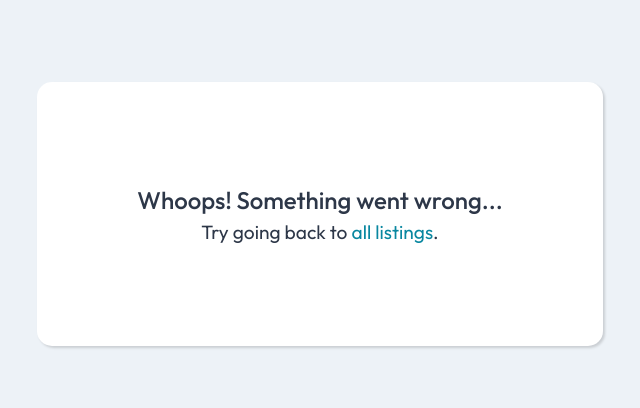
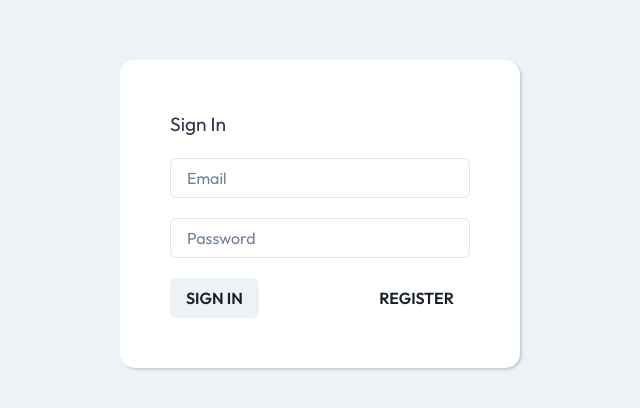
Before and after one commit to Chingoski/night-city, a React (Vite) app: page /auth in a window 1280 px wide. Shown: the part 186-594 px from the top of the page, without its empty margins (320-960 px from the left). Built offline with nearby package versions, Linux system fonts and the light colour scheme.

Commit message:
feat: Added authentication route and components. Added Select menu for locations.

```diff
--- a/package.json
+++ b/package.json
@@ -15,11 +15,14 @@
     "@emotion/react": "^11.11.3",
     "@emotion/styled": "^11.11.0",
     "@reduxjs/toolkit": "^2.0.1",
+    "ajax": "^0.0.4",
+    "axios": "^1.6.3",
     "framer-motion": "^10.16.16",
     "react": "^18.2.0",
     "react-dom": "^18.2.0",
     "react-redux": "^9.0.4",
     "react-router-dom": "^6.21.1",
+    "redux-thunk": "^3.1.0",
     "sass": "^1.69.6"
   },
   "devDependencies": {
--- /dev/null
+++ b/src/components/Auth/SignIn.tsx
@@ -0,0 +1,32 @@
+import { Flex, Input, Button, Text } from "@chakra-ui/react";
+import { Link } from "react-router-dom";
+
+function SignIn() {
+  return (
+    <Flex
+      bg="white"
+      flexDirection="column"
+      justifyContent="center"
+      alignItems="flex-start"
+      w="20%"
+      minW="400px"
+      gap="20px"
+      p="50px"
+      borderRadius="15px"
+      boxShadow="rgba(0, 0, 0, 0.15) 1.95px 1.95px 2.6px"
+    >
+      <Text>Sign In</Text>
+
+      <Input placeholder="Email" type="email" />
+      <Input placeholder="Password" type="password" />
+      <Flex flexDirection="row" justifyContent="space-between" w="100%">
+        <Button textTransform="uppercase">Sign In</Button>
+        <Button textTransform="uppercase" bg="none">
+          <Link to="?mode=register">Register</Link>
+        </Button>
+      </Flex>
+    </Flex>
+  );
+}
+
+export default SignIn;
--- /dev/null
+++ b/src/components/Auth/SignUp.tsx
@@ -0,0 +1,36 @@
+import { Flex, Input, Button, Text } from "@chakra-ui/react";
+import { Link } from "react-router-dom";
+
+function SignUp() {
+  return (
+    <Flex
+      bg="white"
+      flexDirection="column"
+      justifyContent="center"
+      alignItems="flex-start"
+      w="20%"
+      minW="400px"
+      gap="20px"
+      p="50px"
+      borderRadius="15px"
+      boxShadow="rgba(0, 0, 0, 0.15) 1.95px 1.95px 2.6px"
+    >
+      <Text>Register</Text>
+      <Input placeholder="First Name" />
+      <Input placeholder="Last Name" />
+
+      <Input placeholder="Email" type="email" />
+      <Input placeholder="Password" type="password" />
+      <Input placeholder="Confirm password" type="password" />
+
+      <Flex flexDirection="row" justifyContent="space-between" w="100%">
+        <Button textTransform="uppercase">Register</Button>
+        <Button textTransform="uppercase" bg="none">
+          <Link to="?mode=signin">Sign In</Link>
+        </Button>
+      </Flex>
+    </Flex>
+  );
+}
+
+export default SignUp;
--- a/src/components/Home/Home.tsx
+++ b/src/components/Home/Home.tsx
@@ -1,5 +1,13 @@
+import { Flex } from "@chakra-ui/react";
+import TopMenu from "../TopMenu/TopMenu";
+
 function Home() {
-  return <div>Home</div>;
+  return (
+    <Flex flexDirection="column" w="100%">
+      <TopMenu />
+      <Flex>list of all listings</Flex>
+    </Flex>
+  );
 }
 
 export default Home;
--- /dev/null
+++ b/src/components/TopMenu/TopMenu.tsx
@@ -0,0 +1,25 @@
+import { useLoaderData } from "react-router-dom";
+
+import { cityType } from "../../types/city-types";
+
+import { Flex } from "@chakra-ui/react";
+import { Input, Select } from "@chakra-ui/react";
+
+function TopMenu() {
+  const cities = useLoaderData() as cityType[];
+
+  return (
+    <Flex flexDirection="row" w="100%" p="10px 20px" gap="10px">
+      <Input placeholder="Search listings" w="30%" minW="150px" bg="white" />
+      <Select placeholder="Filter by location" w="15%" minW="180px" bg="white">
+        {cities.map((city) => (
+          <option key={city.id} value={city.name}>
+            {city.name}
+          </option>
+        ))}
+      </Select>
+    </Flex>
+  );
+}
+
+export default TopMenu;
--- /dev/null
+++ b/src/pages/AuthPage/AuthPage.tsx
@@ -0,0 +1,27 @@
+import { Flex } from "@chakra-ui/react";
+import { useSearchParams } from "react-router-dom";
+
+import SignIn from "../../components/Auth/SignIn";
+import SignUp from "../../components/Auth/SignUp";
+
+function AuthPage() {
+  const [searchParams, setSearchParams] = useSearchParams();
+  const isRegister = searchParams.get("mode") === "register";
+  return (
+    <Flex
+      flexDirection="column"
+      w="100%"
+      h="100dvh"
+      bg="gray.100"
+      justifyContent="center"
+      alignItems="center"
+      fontFamily="var(--primary-font)"
+      fontSize="1.2rem"
+      color="gray.700"
+    >
+      {isRegister ? <SignUp /> : <SignIn />}
+    </Flex>
+  );
+}
+
+export default AuthPage;
--- a/src/pages/HomePage.tsx
+++ b/src/pages/HomePage.tsx
@@ -1,3 +1,4 @@
+import axios from "axios";
 import Home from "../components/Home/Home";
 
 function HomePage() {
@@ -5,3 +6,19 @@ function HomePage() {
 }
 
 export default HomePage;
+
+export async function loader() {
+  const response = await axios.get(
+    "https://cf2c-46-217-94-68.ngrok-free.app/api/cities",
+    {
+      headers: {
+        Authorization:
+          "Bearer 2|mrnCLQZqRHidackEOP5ESbP6QHd9onGESJs3iknN41d6ea9d",
+        "Content-Type": "application/json",
+        "ngrok-skip-browser-warning": "true",
+      },
+    }
+  );
+
+  return response.data.data;
+}
--- a/src/router/Router.tsx
+++ b/src/router/Router.tsx
@@ -8,6 +8,9 @@ import MyProfilePage from "../pages/MyProfilePage";
 import HelpPage from "../pages/HelpPage";
 import ContactUsPage from "../pages/ContactUsPage";
 import ErrorPage from "../pages/ErrorPage/ErrorPage";
+import AuthPage from "../pages/AuthPage/AuthPage";
+
+import { loader as homePageLoader } from "../pages/HomePage";
 
 const router = createBrowserRouter([
   {
@@ -18,6 +21,7 @@ const router = createBrowserRouter([
       {
         index: true,
         element: <HomePage />,
+        loader: homePageLoader,
       },
       {
         path: "/trade-offers",
@@ -41,6 +45,10 @@ const router = createBrowserRouter([
       },
     ],
   },
+  {
+    path: "/auth",
+    element: <AuthPage />,
+  },
 ]);
 
 export default router;
--- /dev/null
+++ b/src/store/cities-slice.ts
@@ -0,0 +1,42 @@
+import { Dispatch, PayloadAction, createSlice } from "@reduxjs/toolkit";
+import { cityType } from "../types/city-types";
+
+const initialState: { cities: cityType[]; error: string } = {
+  cities: [],
+  error: "",
+};
+
+const citiesSlice = createSlice({
+  name: "cities",
+  initialState,
+  reducers: {
+    updateCities: (state, action: PayloadAction<cityType[]>) => {
+      state.cities = action.payload;
+    },
+    updateError: (state, action: PayloadAction<string>) => {
+      state.error = action.payload;
+    },
+  },
+});
+
+export const fetchCityData = () => {
+  return async (dispatch: Dispatch) => {
+    const fetchData = async () => {
+      const response = await fetch("");
+      if (!response.ok) {
+        throw new Error("Could not fetch cities");
+      }
+      const cityData = await response.json();
+      return cityData;
+    };
+    try {
+      const cityData = await fetchData();
+      dispatch(citiesSlice.actions.updateCities(cityData));
+    } catch (error) {
+      dispatch(citiesSlice.actions.updateError("Could not fetch cities"));
+    }
+  };
+};
+
+export default citiesSlice;
+export const { updateCities } = citiesSlice.actions;
--- a/src/store/store.ts
+++ b/src/store/store.ts
@@ -2,10 +2,12 @@ import { configureStore } from "@reduxjs/toolkit";
 import { TypedUseSelectorHook, useDispatch, useSelector } from "react-redux";
 
 import navigationSlice from "./navigation-slice";
+import citiesSlice from "./cities-slice";
 
 export const store = configureStore({
   reducer: {
     navigation: navigationSlice.reducer,
+    cities: citiesSlice.reducer,
   },
 });
 
--- /dev/null
+++ b/src/types/city-types.ts
@@ -0,0 +1,20 @@
+export type cityType = {
+  id: number;
+  name: string;
+};
+
+type cityResponseType = {
+  meta: {
+    pagination: {
+      total: number;
+      count: number;
+      per_page: number;
+      total_pages: number;
+      links: {};
+    };
+    message: string;
+    code: number;
+  };
+  data: cityType[];
+};
+export default cityResponseType;
```
Also changed, not shown: src/components/ListingCard/ListingCard.tsx (added, +11 -0 lines), 1 other file (tests, documents, lock files or other folders).
